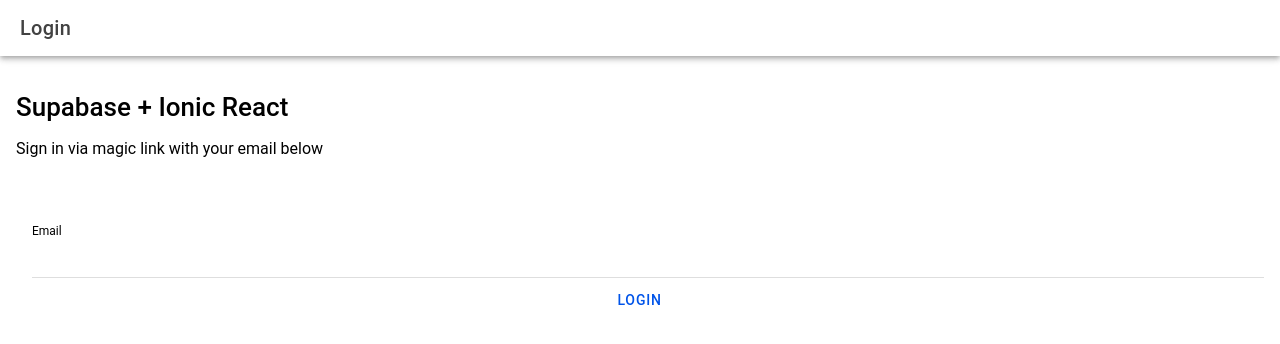
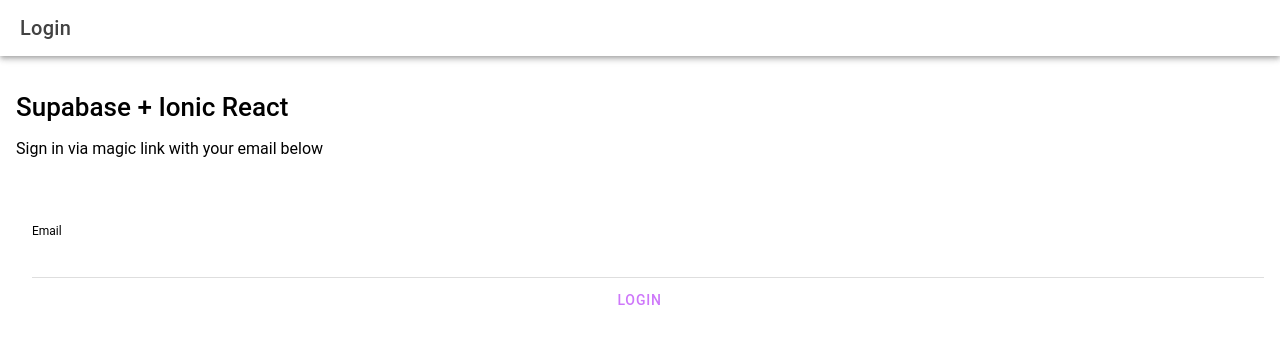
Before and after one commit to 5arSanti/make-upp-app, a React (Vite) app: page / in a window 1280 px wide. Shown: the top 344 px of the page. Built offline with nearby package versions, Linux system fonts and the light colour scheme; no server answers.

Commit message:
Add CSS variables for primary, secondary, tertiary, success, warning, danger, light, medium, and dark colors in variables.css for theming support.

```diff
--- a/src/theme/variables.css
+++ b/src/theme/variables.css
@@ -1,2 +1,66 @@
 /* For information on how to create your own theme, please see:
 http://ionicframework.com/docs/theming/ */
+:root {
+  --ion-color-primary: #ce78fa;
+  --ion-color-primary-rgb: 206, 120, 250;
+  --ion-color-primary-contrast: #000000;
+  --ion-color-primary-contrast-rgb: 0, 0, 0;
+  --ion-color-primary-shade: #b56adc;
+  --ion-color-primary-tint: #d386fb;
+
+  --ion-color-secondary: #7878fa;
+  --ion-color-secondary-rgb: 120, 120, 250;
+  --ion-color-secondary-contrast: #000000;
+  --ion-color-secondary-contrast-rgb: 0, 0, 0;
+  --ion-color-secondary-shade: #6a6adc;
+  --ion-color-secondary-tint: #8686fb;
+
+  --ion-color-tertiary: #a277fa;
+  --ion-color-tertiary-rgb: 162, 119, 250;
+  --ion-color-tertiary-contrast: #000000;
+  --ion-color-tertiary-contrast-rgb: 0, 0, 0;
+  --ion-color-tertiary-shade: #8f69dc;
+  --ion-color-tertiary-tint: #ab85fb;
+
+  --ion-color-success: #78a0fa;
+  --ion-color-success-rgb: 120, 160, 250;
+  --ion-color-success-contrast: #000000;
+  --ion-color-success-contrast-rgb: 0, 0, 0;
+  --ion-color-success-shade: #6a8ddc;
+  --ion-color-success-tint: #86aafb;
+
+  --ion-color-warning: #f0d381;
+  --ion-color-warning-rgb: 240, 211, 129;
+  --ion-color-warning-contrast: #000000;
+  --ion-color-warning-contrast-rgb: 0, 0, 0;
+  --ion-color-warning-shade: #d3ba72;
+  --ion-color-warning-tint: #f2d78e;
+
+  --ion-color-danger: #ff4d75;
+  --ion-color-danger-rgb: 255, 77, 117;
+  --ion-color-danger-contrast: #000000;
+  --ion-color-danger-contrast-rgb: 0, 0, 0;
+  --ion-color-danger-shade: #e04467;
+  --ion-color-danger-tint: #ff5f83;
+
+  --ion-color-light: #e6d3f0;
+  --ion-color-light-rgb: 230, 211, 240;
+  --ion-color-light-contrast: #000000;
+  --ion-color-light-contrast-rgb: 0, 0, 0;
+  --ion-color-light-shade: #cabad3;
+  --ion-color-light-tint: #e9d7f2;
+
+  --ion-color-medium: #5c3beb;
+  --ion-color-medium-rgb: 92, 59, 235;
+  --ion-color-medium-contrast: #ffffff;
+  --ion-color-medium-contrast-rgb: 255, 255, 255;
+  --ion-color-medium-shade: #5134cf;
+  --ion-color-medium-tint: #6c4fed;
+
+  --ion-color-dark: #2f2f2f;
+  --ion-color-dark-rgb: 47, 47, 47;
+  --ion-color-dark-contrast: #ffffff;
+  --ion-color-dark-contrast-rgb: 255, 255, 255;
+  --ion-color-dark-shade: #292929;
+  --ion-color-dark-tint: #444444;
+}
```
